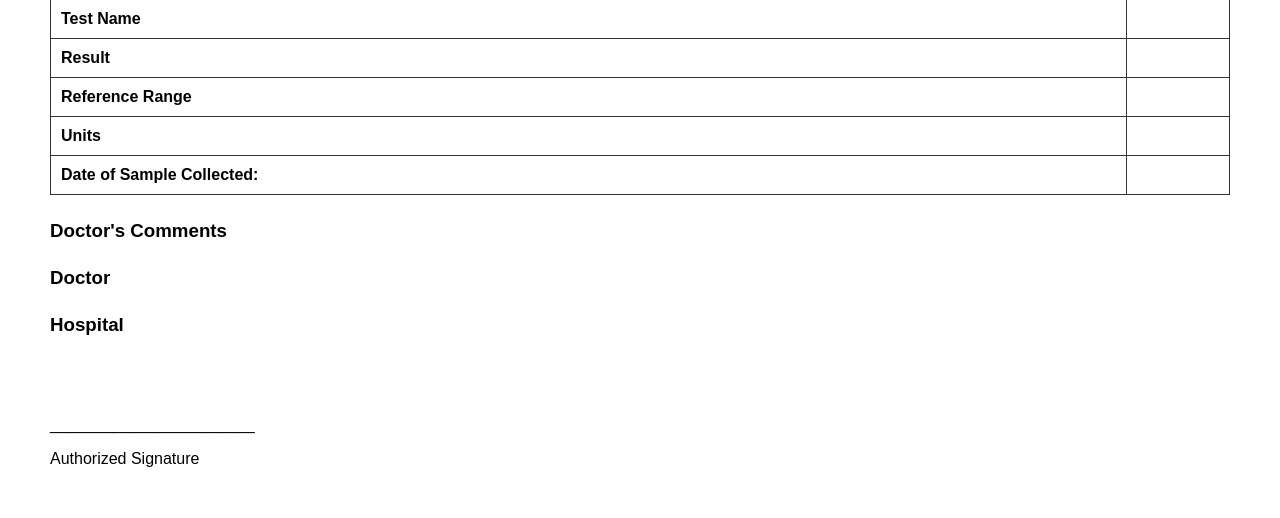
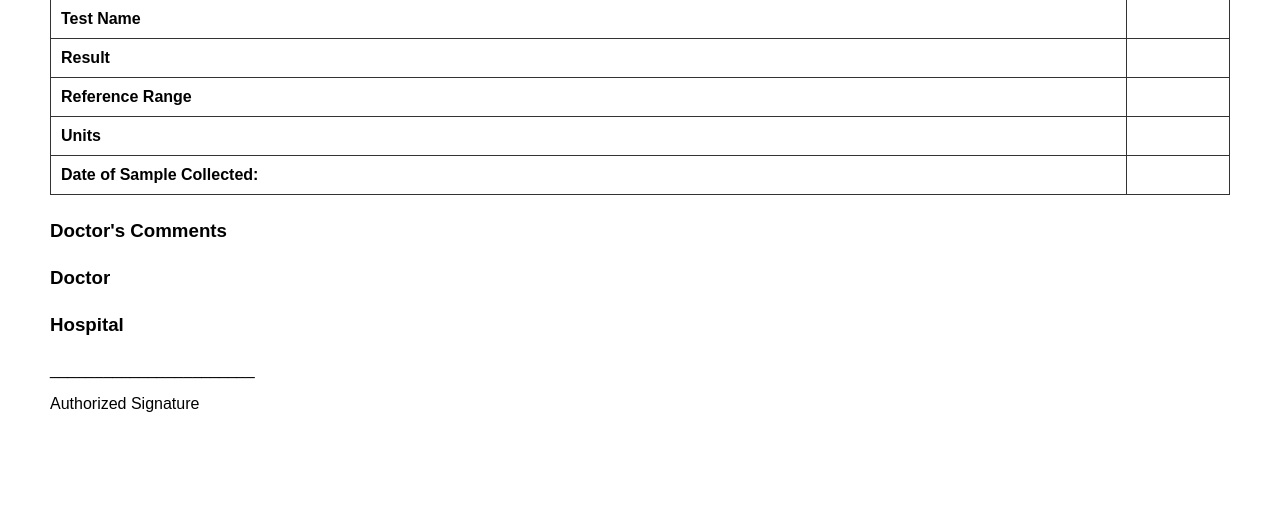
Before and after one commit to priyamsama/flaskapp_credence, a Flask app: template templates/report_pdf.html in a window 1280 px wide. Shown: the part 426-944 px from the top of the page. After the commit the page ends 838 px from the top, so only its background shows below. Run offline with Flask 3, Linux system fonts and the light colour scheme; the template is opened without the code that fills it, so the values that code supplies are empty; some libraries are stand-ins or nearby versions.

Commit message:
done for today

```diff
--- a/app.py
+++ b/app.py
@@ -807,7 +807,7 @@ def search_report():
         if conditions:
             sql += " WHERE " + " AND ".join(conditions)
             #sql += " ORDER BY pr.created_at DESC"
-    results = fetch_all(sql, tuple(params))
+        results = fetch_all(sql, tuple(params))
     print("Results:", results)
     return render_template(
         'report_search.html',
--- a/templates/report_pdf.html
+++ b/templates/report_pdf.html
@@ -106,7 +106,6 @@
     <h3>Doctor's Comments</h3>
     <p>{{ comments }}</p>
 </div>
-
 <div class="section">
     <h3>Doctor</h3>
     <p>{{ sample.referring_doctor }}</p>
@@ -114,7 +113,7 @@
     <h3>Hospital</h3>
     <p>{{ sample.referring_hospital }}</p>
 </div>
-<div class="section" style="margin-top:80px">
+<div class="section" style="margin: top 2px;">
     <p>_______________________</p>
     <p>Authorized Signature</p>
 </div>
```
